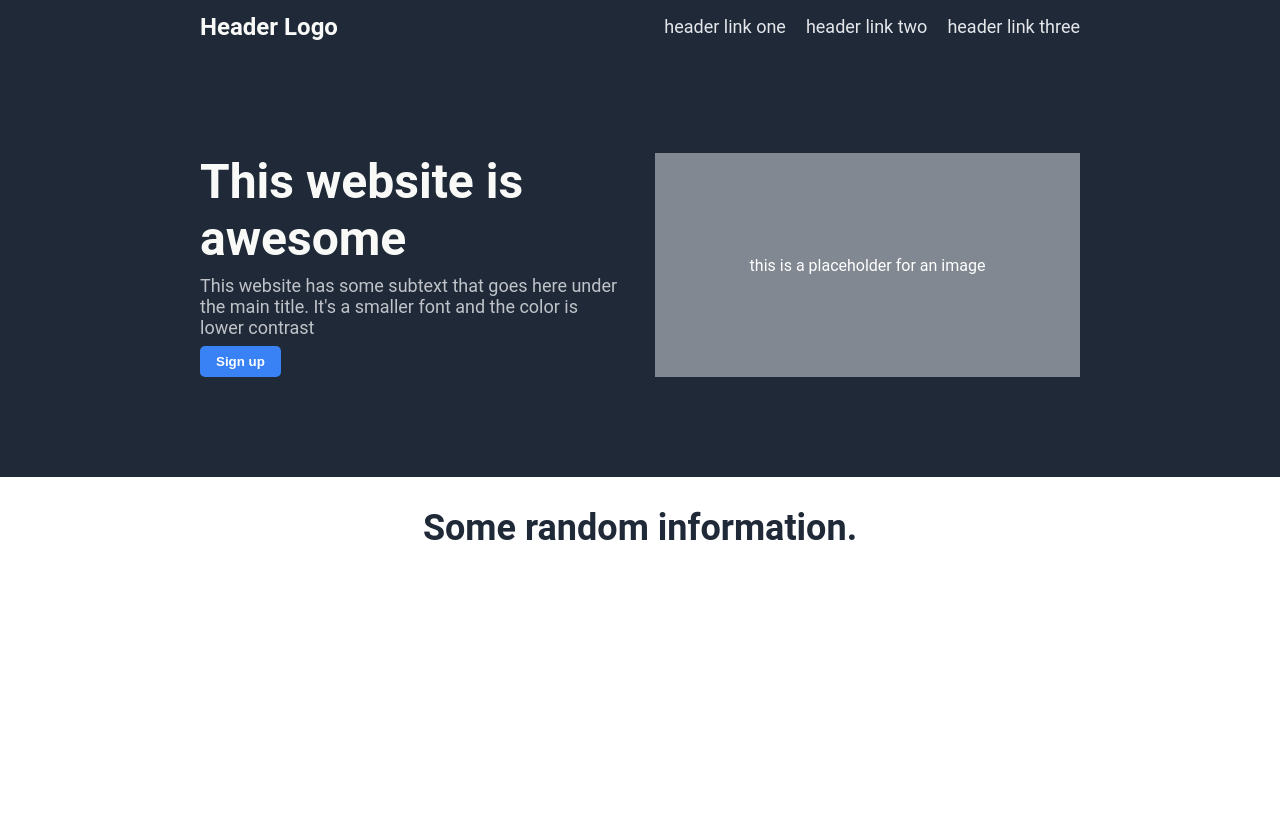
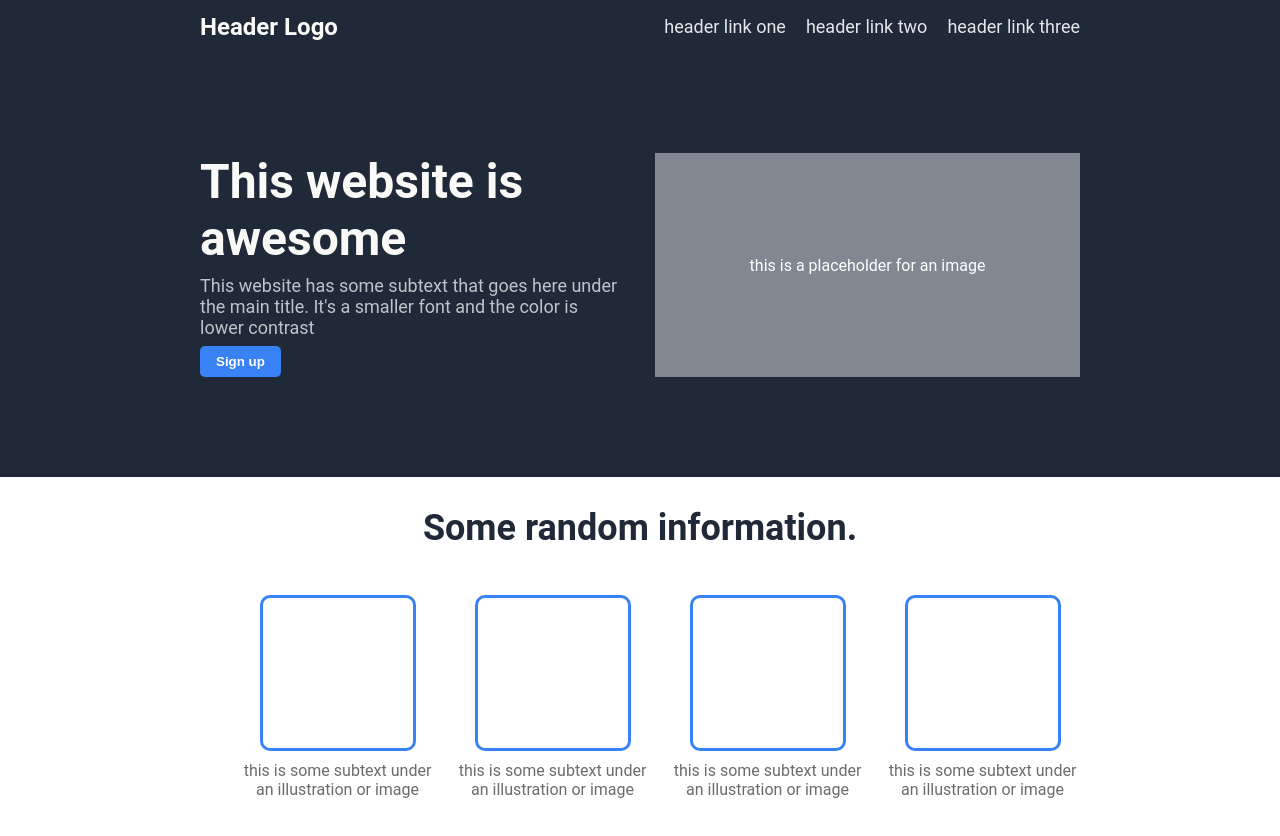
Before and after one commit to xuanzern/landing-page, a plain HTML site: page index.html in a window 1280 px wide. Before the commit the page ends 800 px from the top, so only its background shows below. Drawn offline with Linux system fonts and the light colour scheme.

Commit message:
complete random information section

```diff
--- a/index.html
+++ b/index.html
@@ -25,6 +25,14 @@
     </div>
     <div class="information">
         <div class="information-header">Some random information.</div>
+        <div class="">
+            <ul>
+                <li class="info-item"><div class="square"></div>this is some subtext under an illustration or image</li>
+                <li class="info-item"><div class="square"></div>this is some subtext under an illustration or image</li>
+                <li class="info-item"><div class="square"></div>this is some subtext under an illustration or image</li>
+                <li class="info-item"><div class="square"></div>this is some subtext under an illustration or image</li>
+            </ul>
+        </div>
     </div>
 </body>
 </html>
--- a/style.css
+++ b/style.css
@@ -39,7 +39,6 @@ a {
     padding: 100px 200px;
     justify-content: space-between;
     gap: 30px;
-    margin-bottom: 30px;
 }
 
 .hero .container {
@@ -86,6 +85,8 @@ a {
     background-color: white;
     display: flex;
     flex-direction: column;
+    padding: 0px 200px;
+    margin-bottom: 100px;
 }
 
 .information-header {
@@ -95,4 +96,21 @@ a {
     display: flex;
     align-items: center;
     justify-content: center;
+    padding: 30px 0px;
 }
+
+.info-item {
+    display: flex;
+    flex-direction: column;
+    color:#00000094;
+    text-align: center;
+    align-items: center;
+    gap: 10px;
+}
+
+.square {
+    width: 150px;
+    height: 150px;
+    border: 3px solid #3882F6;
+    border-radius: 10px;
+}
```
